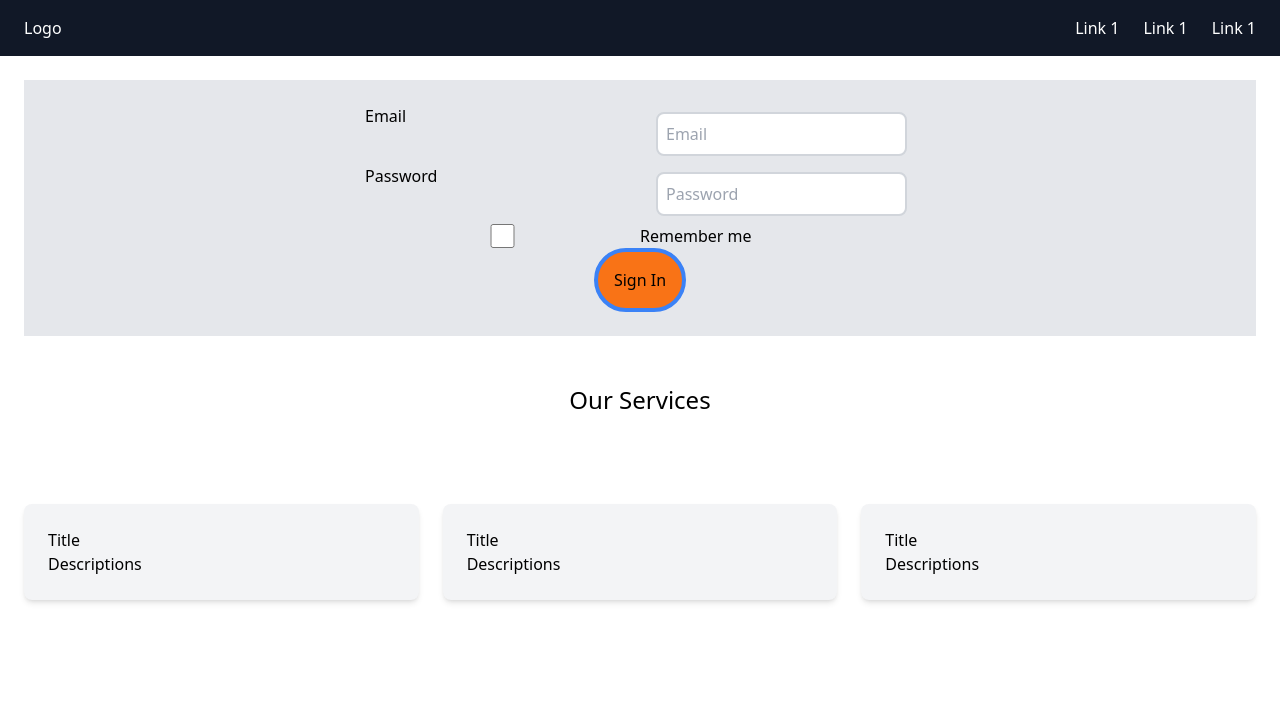
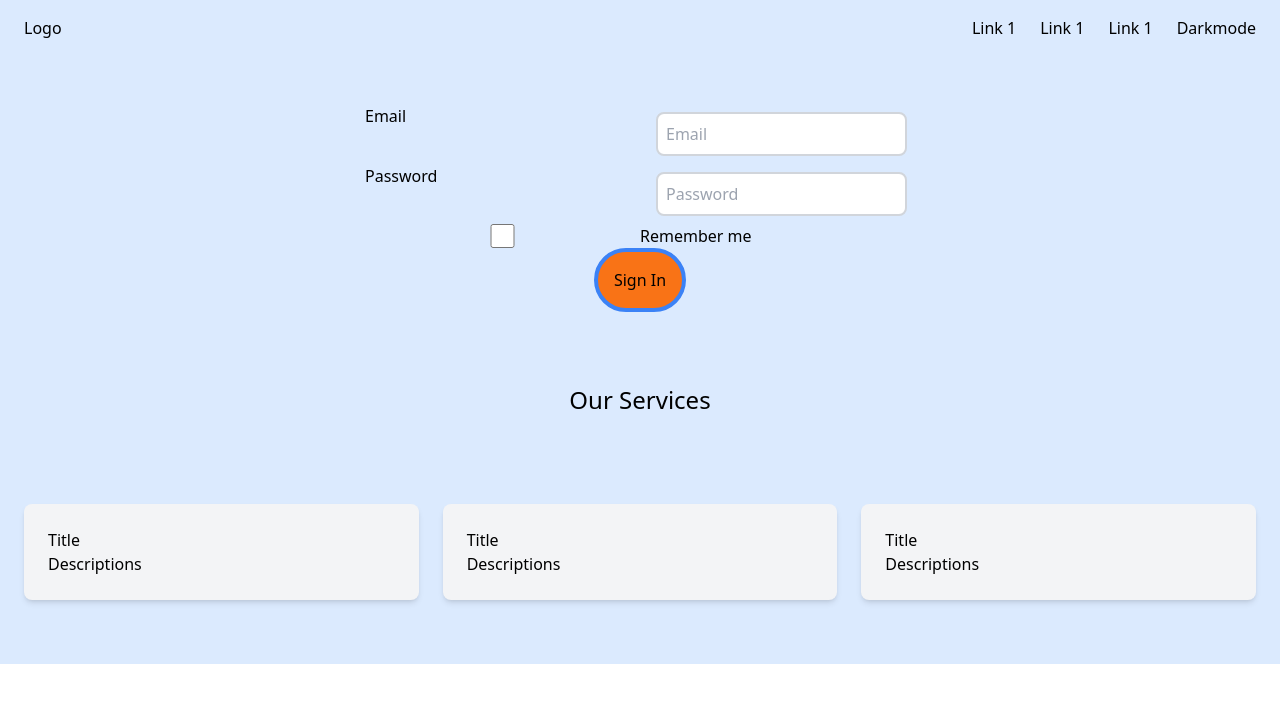
Before and after one commit to sherry-gurvinder/dev-journey-2026, a React (Vite) app in the folder 01-learning/week-05/drills/tailwind-demo/: page / in a window 1280 px wide. Shown: the top 702 px of the page. Built offline with nearby package versions, Linux system fonts and the light colour scheme.

Commit message:
Week 5 Day 5: Dark mode implementation, theme toggle

```diff
--- a/01-learning/week-05/drills/tailwind-demo/src/App.jsx
+++ b/01-learning/week-05/drills/tailwind-demo/src/App.jsx
@@ -1,26 +1,45 @@
 import Badge from './components/Badge'
 import Button from './components/Button';
 import Login from './pages/Login';
+import { useState } from 'react';
 const App = () =>
 {
+  const [isdarkMode,setisdarkmode] = useState(false);
+  const [Theme,setTheme] = useState("bg-blue-100 text-black");
+
+  const color=
+  {
+    dark:"bg-gray-900 text-white",
+    light:"bg-blue-100 text-black"
+  }
+  const Changemode = () =>
+  {
+    setisdarkmode(!isdarkMode);
+    const result = !isdarkMode?color['dark']:color['light'];
+    setTheme(result);
+    console.log(result,"Theme");
+
+  }
   return(
-      <div>
-
-        <nav className="bg-gray-900 text-white px-6 py-4">
+      <div className={Theme}>
+        <nav className={`px-6 py-4 ${Theme}`}>
          <div className="flex justify-between items-center">
            <div >Logo</div>
          <div className="flex gap-6">
          <a href=""> Link 1</a>
           <a href=""> Link 1</a>
           <a href=""> Link 1</a>
+          <button onClick={Changemode} className={Theme}> {!isdarkMode?"Darkmode":"Lightmode"}
+
+          </button>
          </div>
           </div>
         </nav>
 
-        <Login/>
+        <Login Theme={Theme}/>
 
 
-        <div className="bg-white-900 ">
+        <div className={Theme}>
             <div className="grid justify-center p-6">
               <h1 className="text-2xl">Our Services</h1>
             </div>
--- a/01-learning/week-05/drills/tailwind-demo/src/pages/Login.jsx
+++ b/01-learning/week-05/drills/tailwind-demo/src/pages/Login.jsx
@@ -1,10 +1,12 @@
 import Button from "../components/Button";
-import { useState } from "react";
-const Login = () =>
+import { useState} from "react";
+const Login = (props) =>
 {   const [error, setError] = useState("");
     const [Email,setEmail] = useState("");
     const [Password,setPassword] = useState("");
     const [LoginSuccess,setLoginSuccess] =useState("");
+    const {Theme} = props;
+    console.log(Theme,"Theme is ");
     const emailChange = (e) =>
     {
         setEmail(e.target.value)
@@ -44,7 +46,7 @@ const Login = () =>
     }
     return(
         <div className="grid">
-            <form className="grid bg-gray-200 p-6 m-6 justify-center item-center">
+            <form className={`${Theme} grid p-6 m-6 justify-center item-center`}>
                 <div className="grid justify-center">
                 {error && <p className="text-red-500">{error}</p>}
                 {LoginSuccess && <p className="text-green-500">Login successful</p>}
```
